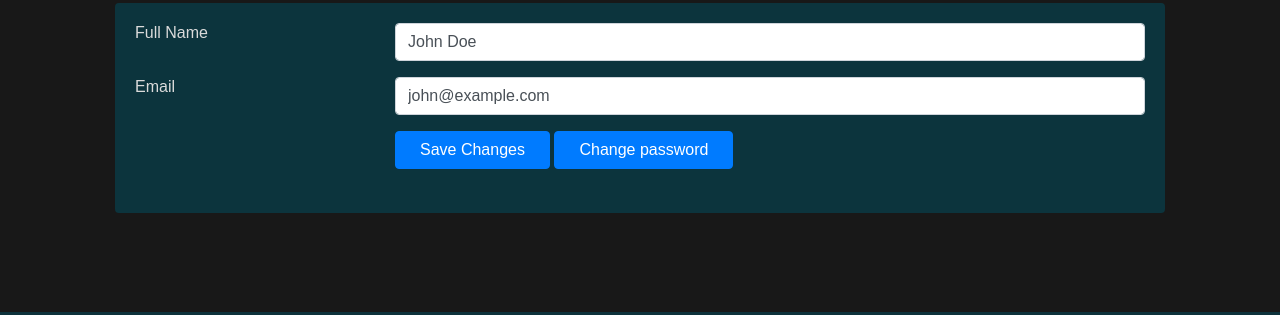
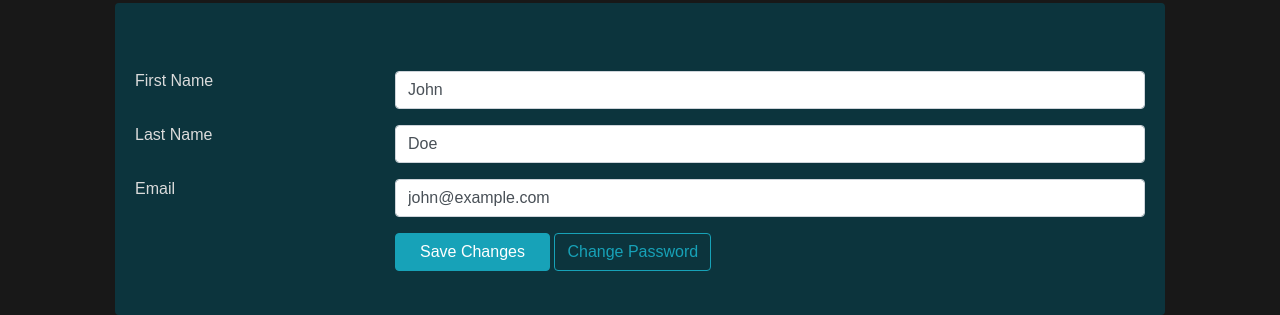
Before and after one commit to H4CK3R5-FS/YNOVHTB, a PHP site: page /html/account.html in a window 1280 px wide. Shown: the part 552-867 px from the top of the page. Run offline with PHP 8.4, Linux system fonts and the light colour scheme; some libraries are stand-ins or nearby versions.

Commit message:
page account fait et page login modifié

```diff
--- a/assets/css/account.css
+++ b/assets/css/account.css
@@ -1,4 +1,5 @@
-body,html{
+body,
+html {
   background: var(--main-bg-color);
   color: var(--main-text-color);
 }
@@ -16,30 +17,36 @@ body,html{
   background-color: var(--main-dark-green);
   background-clip: border-box;
   border: 0 solid transparent;
-    border-radius: .25rem;
+  border-radius: 0.25rem;
   margin-bottom: 1.5rem;
 }
 .me-2 {
-    margin-right: .5rem!important;
+  margin-right: 0.5rem !important;
 }
 
-.change-pic{
+.pic-border {
+  top: 0;
+  right: 0;
+  border: 5px solid #17a2b8;
+  z-index: 0;
+}
+
+.change-pic {
   cursor: pointer;
   top: 0;
   right: 0;
   font-size: 20px;
-    font-weight:600;
+  font-weight: 600;
   opacity: 0;
   background: rgba(0, 0, 0, 0.5);
   transition: all 0.2s;
-
 }
 
-.change-pic:hover{
+.change-pic:hover {
   opacity: 1;
 }
 
-.profile-pic:hover img{
+.profile-pic:hover img {
   filter: blur(2px);
   -webkit-filter: blur(2px);
 }
--- a/html/account.html
+++ b/html/account.html
@@ -45,10 +45,15 @@
                       <img
                         src="https://bootdey.com/img/Content/avatar/avatar6.png"
                         alt="Admin"
-                            class="rounded-circle p-1 bg-primary w-100"
+                        class="rounded-circle p-1 w-100"
                       />
                     </div>
-                    <div class="change-pic rounded-circle position-absolute w-100 h-100 d-flex flex-column justify-content-center align-items-center">
+                    <div
+                      class="pic-border rounded-circle position-absolute p-1 w-100 h-100"
+                    ></div>
+                    <div
+                      class="change-pic rounded-circle position-absolute w-100 h-100 d-flex flex-column justify-content-center align-items-center"
+                    >
                       <i class="fa fa-camera"></i>
                       <p>
                         UPDATE <br />
@@ -59,8 +64,8 @@
                   <div class="mt-3">
                     <h4>John Doe</h4>
                     <p class="text-secondary mb-1">Rank Master</p>
-                    <button class="btn btn-primary">Follow</button>
-                    <button class="btn btn-outline-primary">Message</button>
+                    <button class="btn btn-info">Follow</button>
+                    <button class="btn btn-outline-info">Message</button>
                   </div>
                 </div>
               </div>
@@ -69,12 +74,22 @@
           <div class="col">
             <div class="card">
               <div class="card-body">
+                <form action="">
+                  <br /><br />
                   <div class="row mb-3">
                     <div class="col-sm-3">
-                    <h6 class="mb-0">Full Name</h6>
+                      <h6 class="mb-0">First Name</h6>
                     </div>
                     <div class="col-sm-9 text-secondary">
-                    <input type="text" class="form-control" value="John Doe" />
+                      <input type="text" class="form-control" value="John" />
+                    </div>
+                  </div>
+                  <div class="row mb-3">
+                    <div class="col-sm-3">
+                      <h6 class="mb-0">Last Name</h6>
+                    </div>
+                    <div class="col-sm-9 text-secondary">
+                      <input type="text" class="form-control" value="Doe" />
                     </div>
                   </div>
                   <div class="row mb-3">
@@ -93,46 +108,21 @@
                     <div class="col-sm-3"></div>
                     <div class="col-sm-9 text-secondary">
                       <input
-                      type="button"
-                      class="btn btn-primary px-4"
+                        type="submit"
+                        class="btn btn-info px-4"
                         value="Save Changes"
                       />
-                    <button
-                      type="button"
-                      class="btn btn-primary px-4"
-                      data-bs-toggle="collapse"
-                      data-bs-target="#collapseExample"
-                      aria-expanded="false"
-                      aria-controls="collapseExample"
-                    >
-                      Change password
-                    </button>
+                      <button class="btn btn-outline-info">Change Password</button>
+
                       <br /><br />
-
-                    <div class="collapse" id="collapseExample">
-                      <div>
-                        <input type="password" placeholder="Current Password" />
                     </div>
-                      <br /><br />
-                      <div>
-                        <input type="password" placeholder="New password" />
                   </div>
-                      <br /><br />
-                      <div>
-                        <input
-                          type="password"
-                          placeholder="Confirm New Password"
-                        />
+                </form>
               </div>
             </div>
           </div>
         </div>
       </div>
     </div>
-
-          </div>
-        </div>
-      </div>
-    </div>
   </body>
 </html>
```
Also changed, not shown: assets/css/login.css (+13 -3 lines), assets/img/binary-g6ec6f9933_1920.jpg (deleted), assets/img/circuit-board-g0e86c9145_1920.jpg (deleted), assets/img/network-g7dab6f58b_1920.jpg (deleted), assets/img/quantum-physics-g271ad9138_1920.jpg (deleted). Lines whose indentation alone changed are shown as unchanged.
